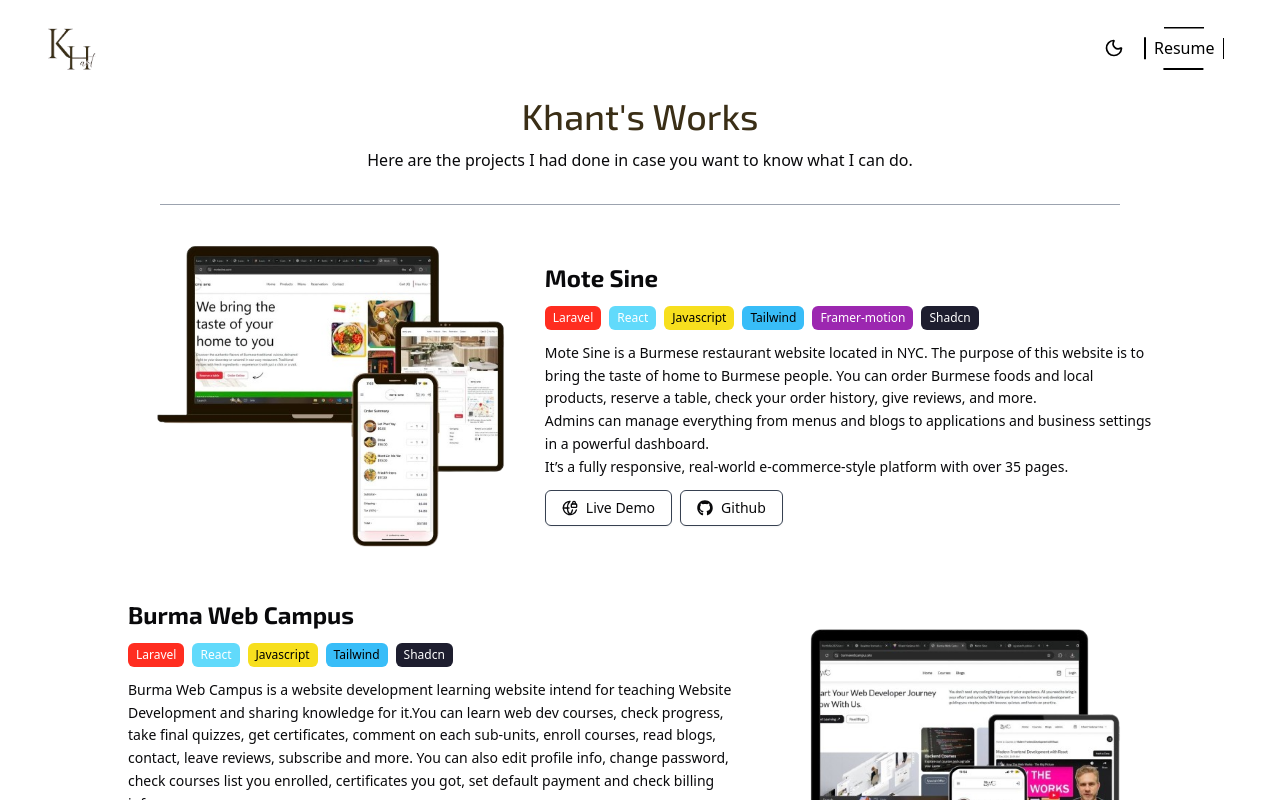
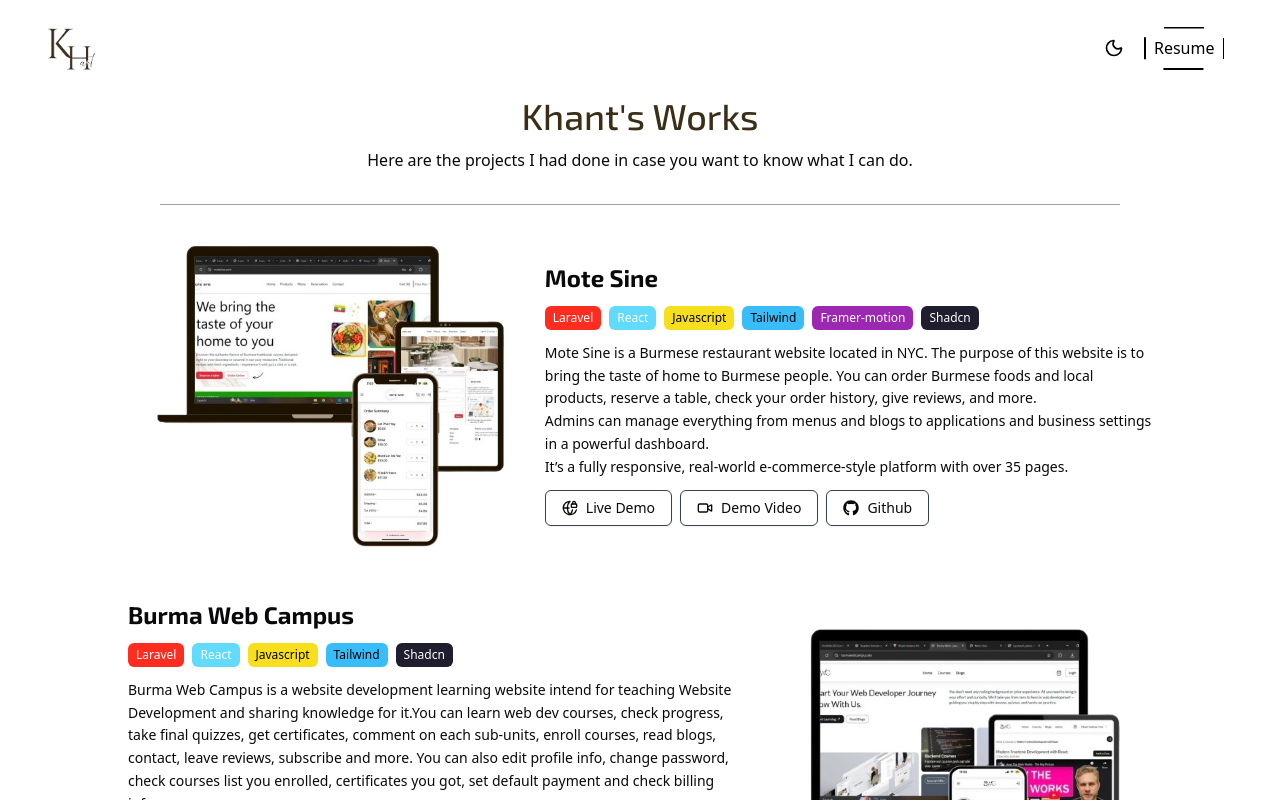
Before and after one commit to KhantYadanarMoe/Portfolio2025, a React (Vite) app: page /projects in a window 1280 px wide. Shown: the top 800 px of the page. Built offline with nearby package versions, Linux system fonts and the light colour scheme.

Commit message:
Add Demo Video

```diff
--- a/src/pages/Projects.jsx
+++ b/src/pages/Projects.jsx
@@ -139,6 +139,19 @@ function Projects() {
                   rel="noopener noreferrer"
                 >
                   <GlobeLock /> Live Demo
+                </a>
+              </Button>
+              <Button
+                variant="outline"
+                className="border border-gray-700 dark:border-gray-200"
+              >
+                <a
+                  href="https://youtu.be/7MynyDF2Hf0"
+                  className="flex gap-2 items-center"
+                  target="_blank"
+                  rel="noopener noreferrer"
+                >
+                  <Video /> Demo Video
                 </a>
               </Button>
               <Button
```
